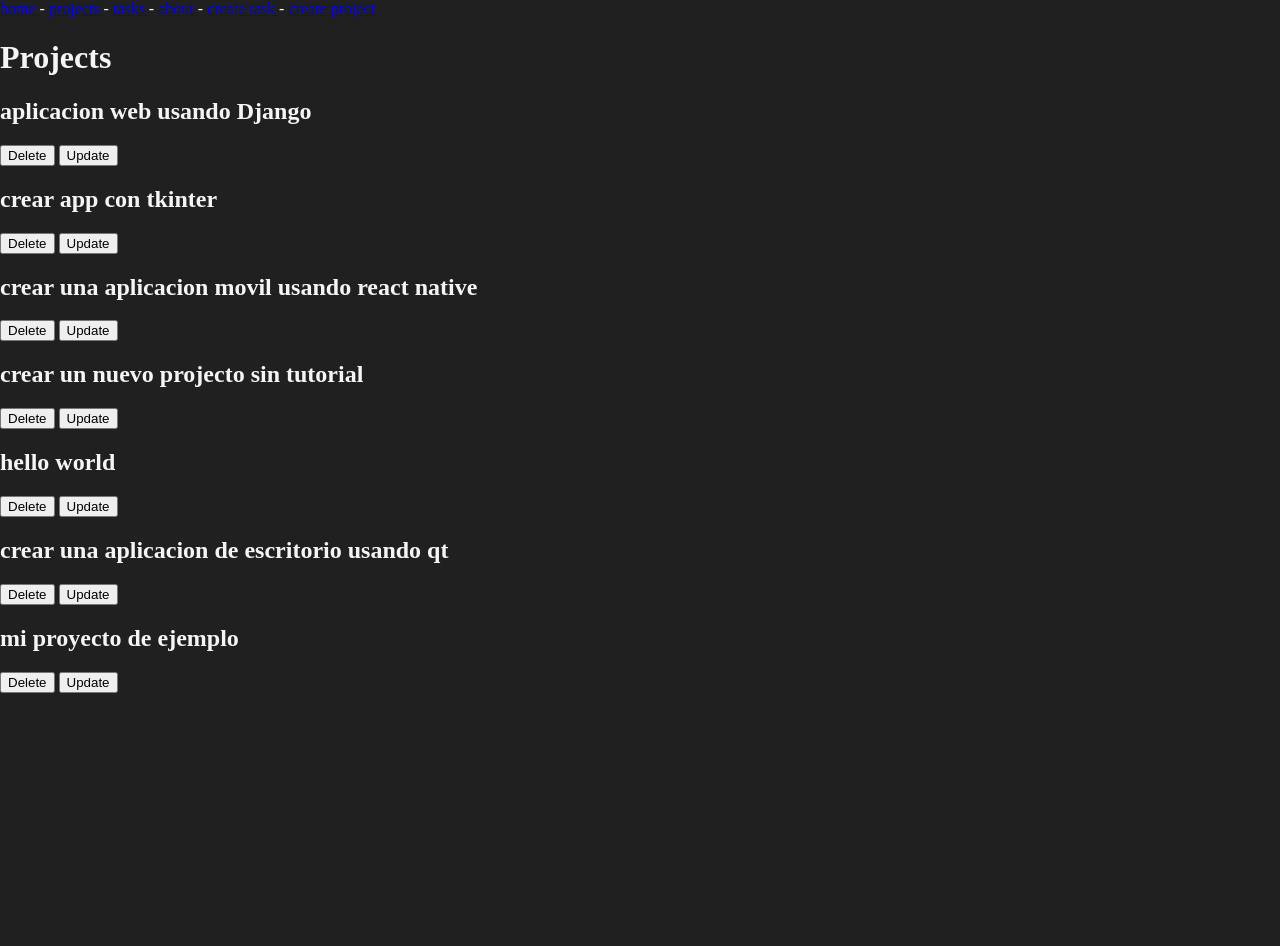
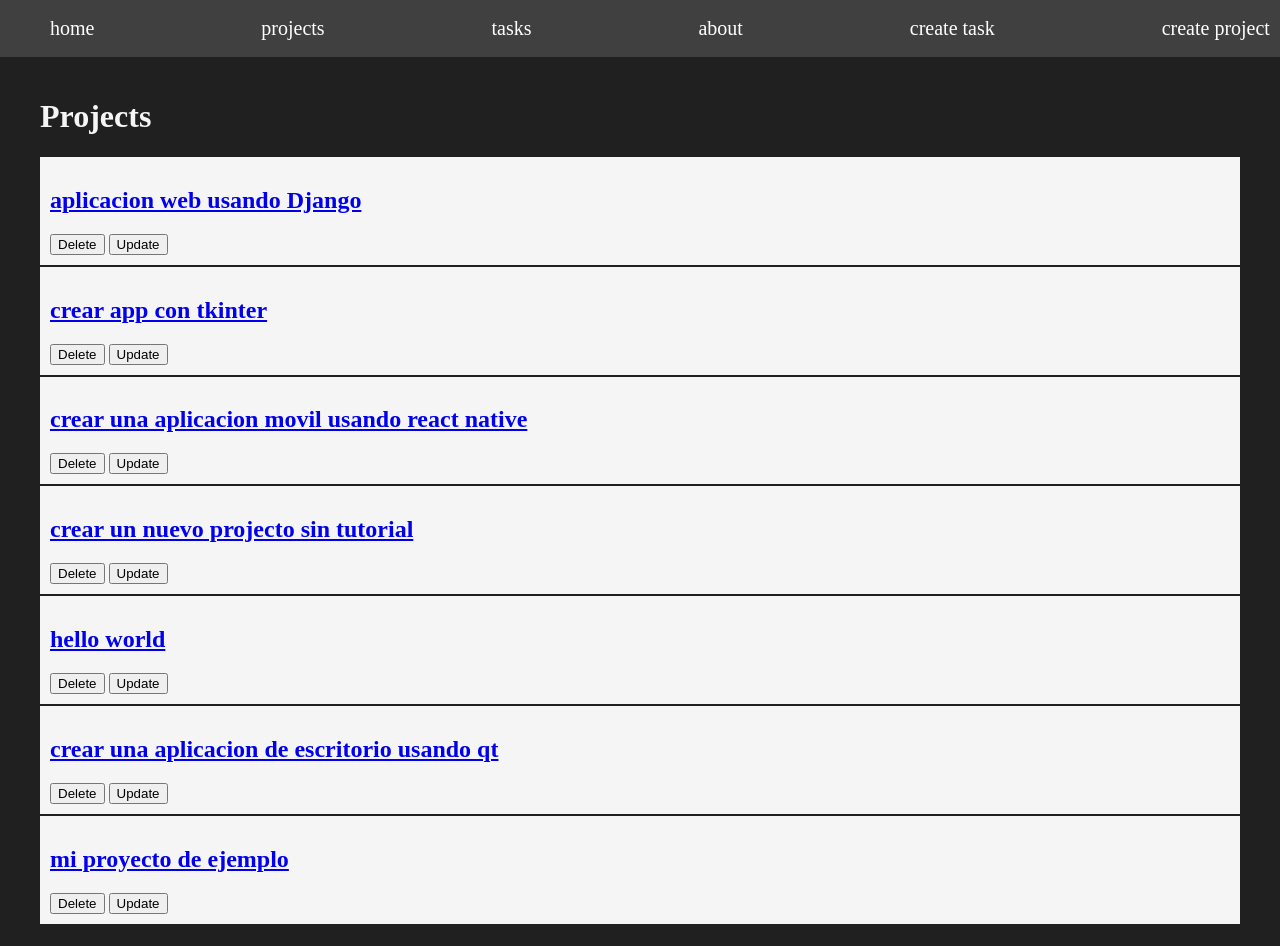
Before and after one commit to AnthonyLupercal/mi-primera-pagina-con-django-tutorial-fazt-, a Django app: page /home/projects/ in a window 1280 px wide. Before the commit the page ends 693 px from the top, so only its background shows below. Run offline with Django 5.2, Linux system fonts and the light colour scheme; data comes from the database, SQL or seed files in the repository; both versions use the stored data as it was after the commit.

Commit message:
Últimos detalles, redireccionamiento a detalles del proyecto, classes en el forms.py, algunos detalles en main.css -- termina el video de Fazt --

```diff
--- a/myapp/forms.py
+++ b/myapp/forms.py
@@ -1,8 +1,8 @@
 from django import forms
 
 class CreateNewTask(forms.Form):
-    title = forms.CharField(label="Título de tarea", max_length=200)
-    description = forms.CharField(label="Descripción de la tarea",widget=forms.Textarea)
+    title = forms.CharField(label="Título de tarea", max_length=200, widget=forms.TextInput(attrs={'class': 'input'}))
+    description = forms.CharField(label="Descripción de la tarea",widget=forms.Textarea(attrs={'class' : 'input'}))
 
 class CreateNewProject(forms.Form):
-    name = forms.CharField(label="Nombre del proyecto", max_length=200)
+    name = forms.CharField(label="Nombre del proyecto", max_length=200, widget=forms.TextInput(attrs={'class' : 'input'}))
--- a/myapp/static/styles/main.css
+++ b/myapp/static/styles/main.css
@@ -3,3 +3,45 @@ body{
   background: #202020;
   color: whitesmoke;
 }
+
+.navbar{
+  background: #404040;
+  padding: 1px 10px;
+}
+
+.navbar ul{
+  display: flex;
+  justify-content: space-between;
+}
+.navbar ul li{
+  list-style: none;
+}
+.navbar ul li a{
+  color: white;
+  font-size: 20px;
+  text-decoration: none;
+}
+.navbar ul li a:hover{
+  color: aqua;
+  font-size: 22px;
+}
+
+.container{
+  max-width: 1200px;
+  margin: auto;
+  padding: 20px;
+}
+
+.card {
+  background: whitesmoke;
+  color: black;
+  padding: 10px;
+  margin-bottom: 2px;
+}
+
+.input {
+  background: wheat;
+  padding: 10px;
+  text-align: center;
+  display: block;
+}
--- a/myapp/templates/layouts/base.html
+++ b/myapp/templates/layouts/base.html
@@ -10,16 +10,33 @@
   </head>
   <body>
 
-  <nav>
-  <a href="{% url 'index' %}">home </a>-
-  <a href="{% url 'projects' %}">projects </a>-
-  <a href="{% url  'tasks' %}">tasks </a>-
-  <a href="{% url 'about' %}">about </a>-
-  <a href="{% url 'create_task' %}">create task </a>-
+  <nav class="navbar">
+  <ul>
+  <li>
+    <a href="{% url 'index' %}">home </a>
+  </li>
+  <li>
+  <a href="{% url 'projects' %}">projects </a>
+  </li>
+  <li>
+  <a href="{% url  'tasks' %}">tasks </a>
+  </li>
+  <li>
+  <a href="{% url 'about' %}">about </a>
+  </li>
+  <li>
+  <a href="{% url 'create_task' %}">create task </a>
+  </li>
+  <li>
   <a href="{% url 'create_project' %}">create project </a>
+  </li>
+  </ul>
+
 </nav>
-{% block content %}
-{% endblock %}
+<main class="container">
+  {% block content %}
+  {% endblock %}
+</main>
 
   </body>
 </html>
--- a/myapp/templates/projects/project.html
+++ b/myapp/templates/projects/project.html
@@ -14,8 +14,8 @@
 
   <h1>Projects</h1>
   {%for project in projects%}
-  <article>
-    <h2>{{project.name}}</h2>
+  <article class="card">
+    <a href="{% url 'project_detail' project.id %}"><h2>{{project.name}}</h2></a>
     <button>Delete</button>
     <button>Update</button>
   </article>
--- a/myapp/urls.py
+++ b/myapp/urls.py
@@ -10,4 +10,5 @@ urlpatterns = [
     path('tasks/', views.tasks, name="tasks"),
     path('create_task/', views.create_task, name="create_task"),
     path('create_project/', views.create_project, name="create_project"),
+    path('projects/<int:id>', views.project_detail, name="project_detail"),
 ]
--- a/myapp/views.py
+++ b/myapp/views.py
@@ -42,6 +42,15 @@ def create_project(request):
         print(project)
         return redirect('projects')
 
+def project_detail(request, id):
+    project = get_object_or_404(Project, id=id)
+    task = Task.objects.filter(project_id=id)
+    print(project)
+    return render(request, 'projects/detail.html', {
+        'project' : project,
+        'tasks' : task
+    })
+
 
 def tasks(request):
     tasks = Task.objects.all()
```
Also changed, not shown: myapp/templates/projects/detail.html (added, +12 -0 lines), db.sqlite3.
